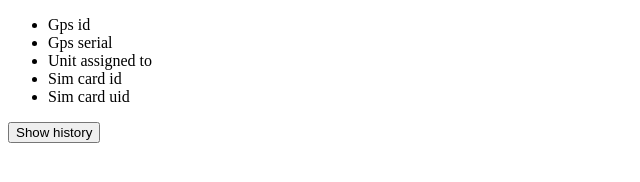
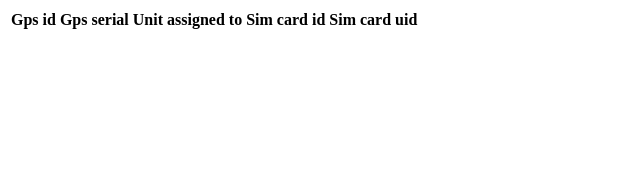
Before and after one commit to RicardoAJimenezR/gpstracker.github.io, a plain HTML site: page index.html in a window 1280 px wide. Shown: the whole page, without its empty margins (0-640 px from the left). Drawn offline with Linux system fonts and the light colour scheme.

Commit message:
Update tables index.html

```diff
--- a/index.html
+++ b/index.html
@@ -1,21 +1,22 @@
 <!DOCTYPE html>
 <html lang="es">
+
   <head>
     <meta charset="UTF-8">
     <meta name="viewport" content= "width=device-width, initial-scale=1.0">
+    <link rel="stylesheet" href="style.css"/>
     <title>GPS Tracker</title>
   </head>
+
   <body>
-    <div class="lista">
-      <ul>
-        <li>Gps id</li>
-        <li>Gps serial</li>
-        <li>Unit assigned to</li>
-        <li>Sim card id</li>
-        <li>Sim card uid</li>
-      </ul>
-
-      <button class="actionButton" type="button">Show history</button>
+    <div class="tabla">
+      <table>
+        <th>Gps id</th>
+        <th>Gps serial</th>
+        <th>Unit assigned to</th>
+        <th>Sim card id</th>
+        <th>Sim card uid</th>
+      </table>
     </div>
   </body>
 </html>
```
